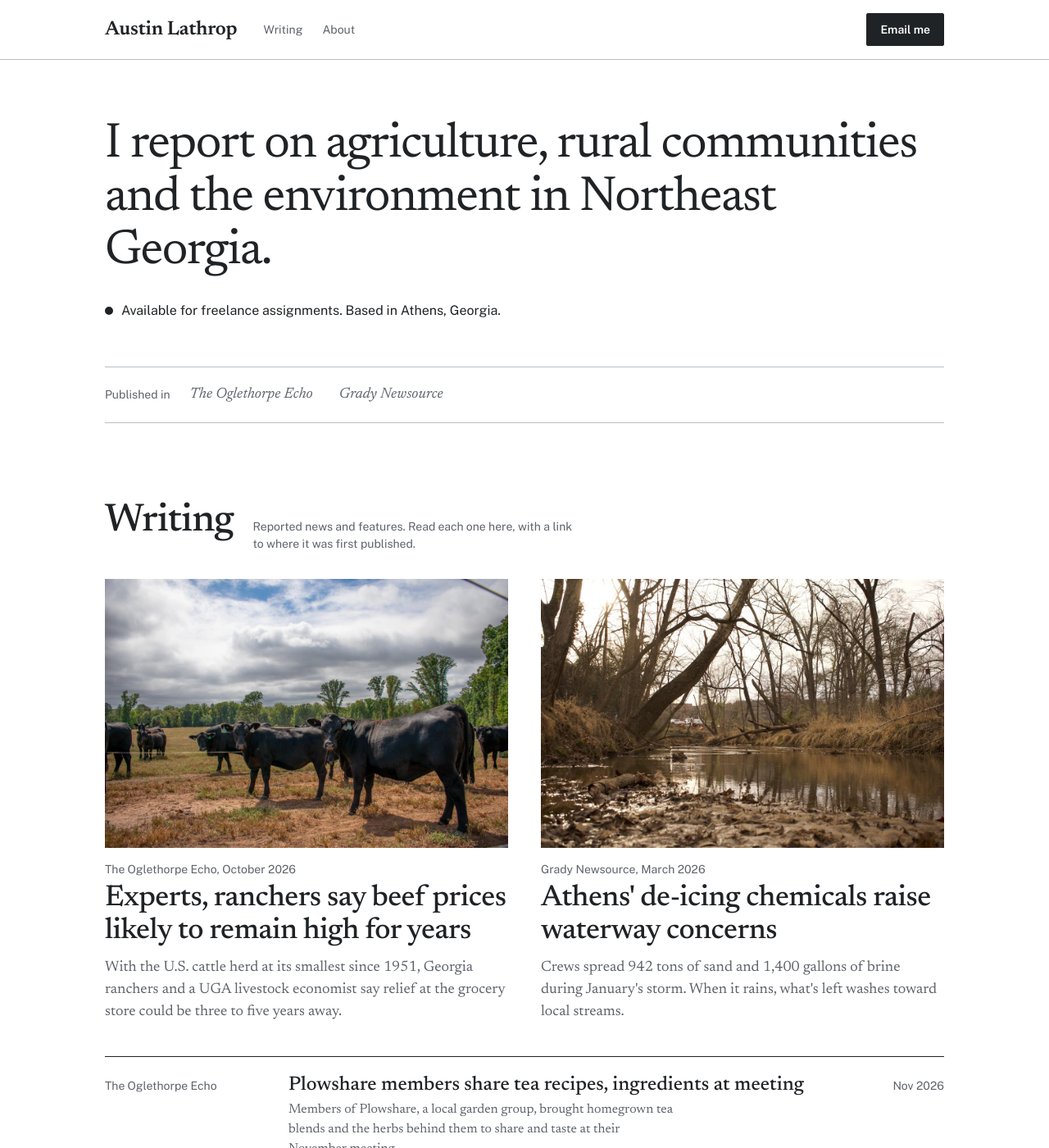
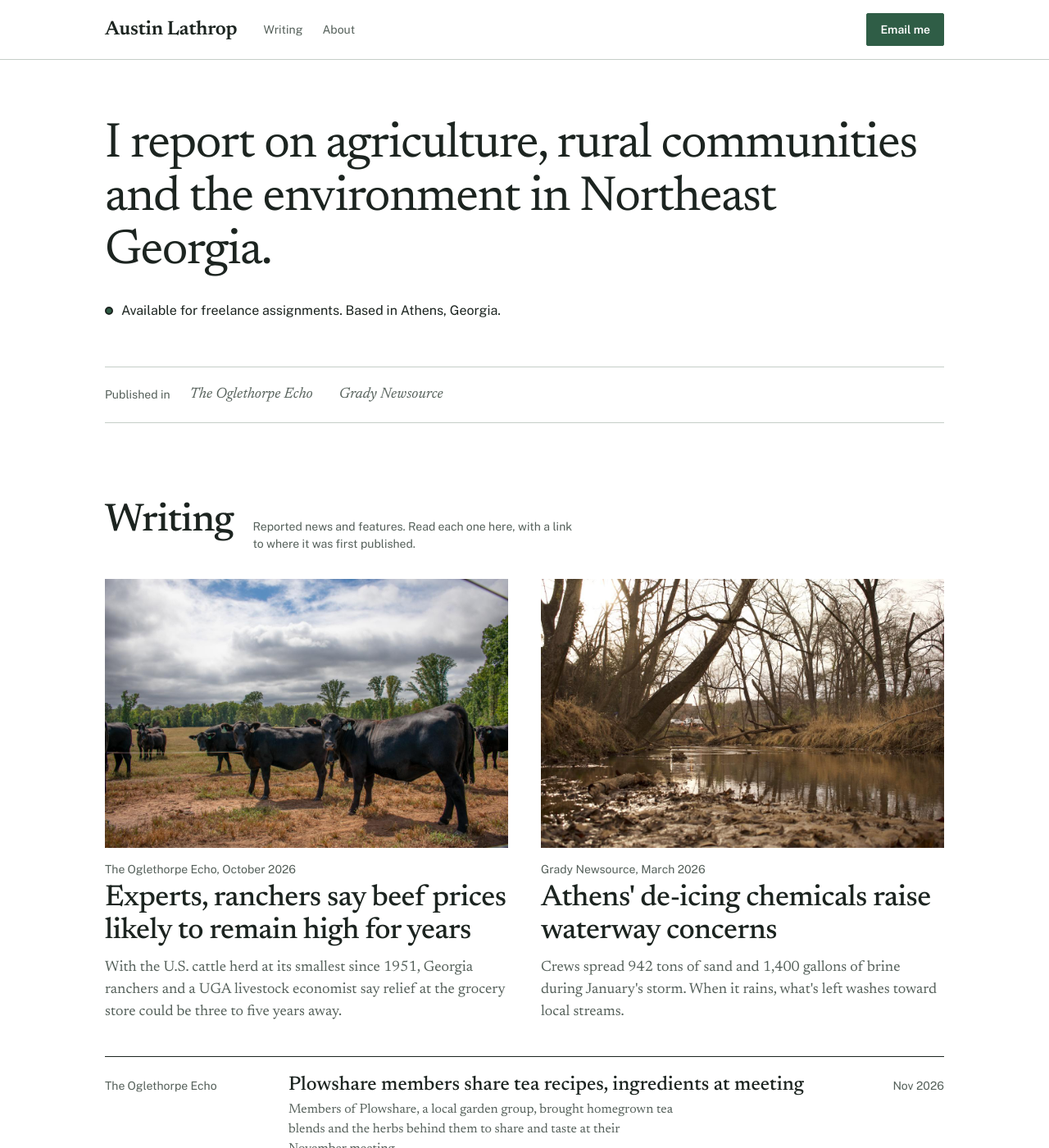
Before and after one commit to austin-lathrop/austin-lathrop.github.io, a Jekyll site: the page built from index.html, in a window 1280 px wide and 1400 px high. Shown: the whole window at 82% size. Built offline with Jekyll 4.4.1, drawn with Linux system fonts in a browser that asks for light colours.

Commit message:
style: apply pine green palette (owner's choice)
Co-Authored-By: Claude Opus 5.5 <noreply@anthropic.com>

```diff
--- a/assets/css/site.css
+++ b/assets/css/site.css
@@ -1,12 +1,12 @@
 /* Austin Lathrop portfolio. Layout carried over from the approved wireframes. */
 :root {
-  /* Palette: chosen in the design step; only these values change. */
+  /* Palette: pine green (option A), chosen 2026-11-11. */
   --paper: #ffffff;
-  --ink: #202326;
-  --ink-2: #5e636b;
-  --rule: #b9bec5;
-  --box: #e9ebee;
-  --accent: #202326;
+  --ink: #1c2420;
+  --ink-2: #55605a;
+  --rule: #c5cec8;
+  --box: #eef2ee;
+  --accent: #2f5d46;
 
   --serif: "Newsreader", Georgia, serif;
   --sans: "Public Sans", system-ui, sans-serif;
```
Also changed, not shown: tests/test_contrast.py (+5 -0 lines).
